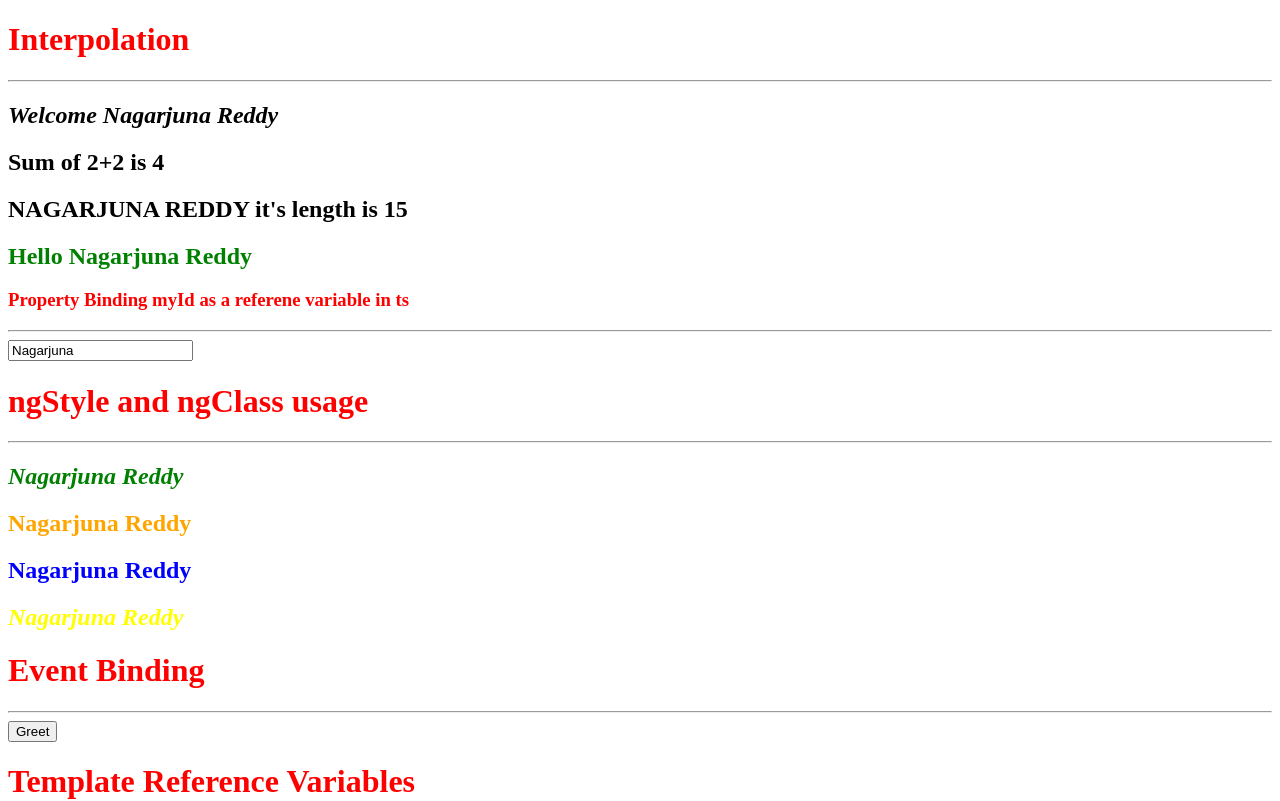
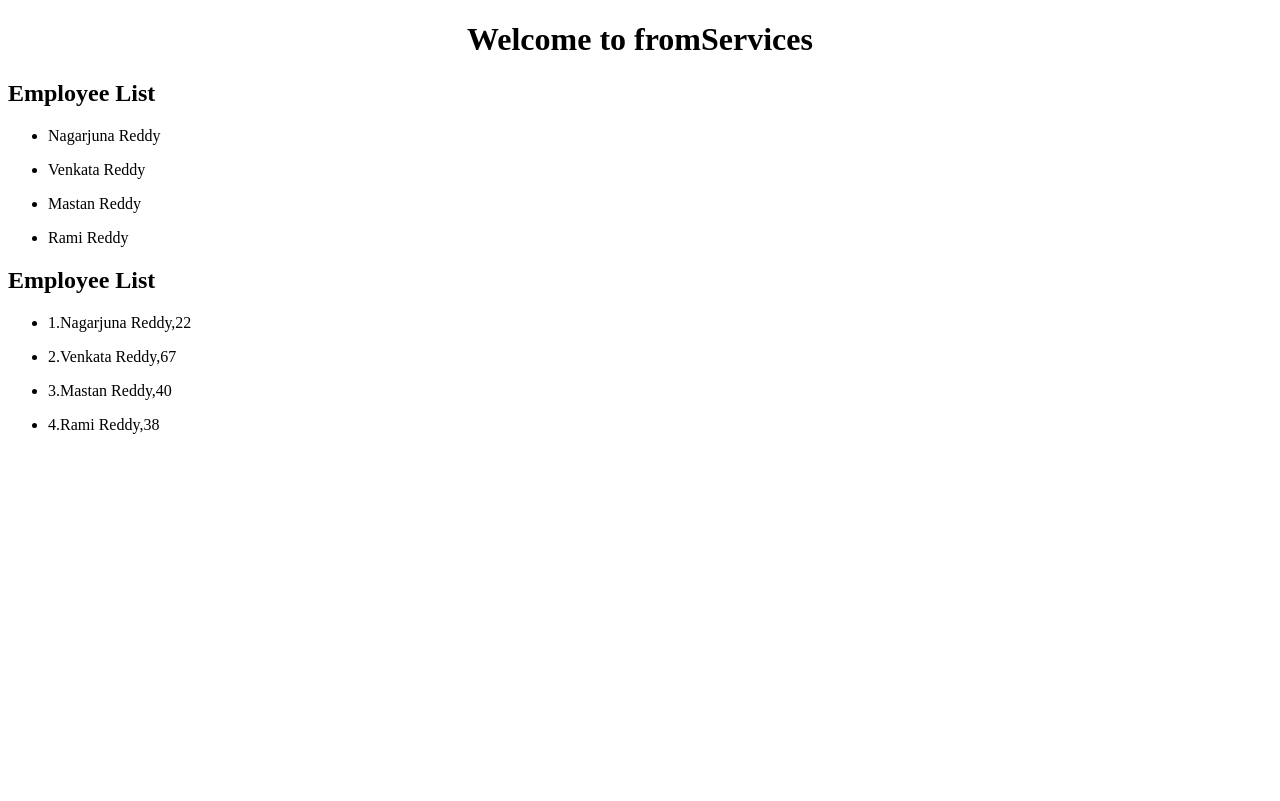
Before and after one commit to NagarjunaReddyMandati937/Codevolution, an Angular app: page / in a window 1280 px wide. Shown: the top 801 px of the page. Built offline with nearby package versions, Linux system fonts and the light colour scheme.

Commit message:
employee service added

```diff
--- a/src/app/app.component.html
+++ b/src/app/app.component.html
@@ -1 +1,6 @@
-<app-test></app-test>
+<div style="text-align: center;">
+    <h1>Welcome to {{title}}</h1>
+
+</div>
+<app-employee></app-employee>
+<app-employee-details></app-employee-details>
--- /dev/null
+++ b/src/app/employee-details/employee-details.component.html
@@ -0,0 +1 @@
+<p>employee-details works!</p>
--- /dev/null
+++ b/src/app/employee-details/employee-details.component.ts
@@ -0,0 +1,20 @@
+import { Component, OnInit } from '@angular/core';
+import { EmployeeService } from '../employee.service';
+
+@Component({
+  selector: 'app-employee-details',
+  template: `
+  <h2>Employee List</h2>
+  <ul *ngFor="let employee of employees">
+  <li>{{employee.id}}.{{employee.name}},{{employee.age}}</li>
+  </ul>`,
+  styleUrls: ['./employee-details.component.css']
+})
+export class EmployeeDetailsComponent implements OnInit {
+  public employees = [];
+  constructor(private _empservice:EmployeeService) { }
+
+  ngOnInit(){
+    this.employees = this._empservice.getEmployees();
+  }
+}
--- /dev/null
+++ b/src/app/employee.service.ts
@@ -0,0 +1,17 @@
+import { Injectable } from '@angular/core';
+
+@Injectable({
+  providedIn: 'root'
+})
+export class EmployeeService {
+
+  constructor() { }
+  getEmployees() {
+    return [
+      { "id": 1, "name": "Nagarjuna Reddy", "age": 22 },
+      { "id": 2, "name": "Venkata Reddy", "age": 67 },
+      { "id": 3, "name": "Mastan Reddy", "age": 40 },
+      { "id": 4, "name": "Rami Reddy", "age": 38 },
+    ]
+  }
+}
--- /dev/null
+++ b/src/app/employee/employee.component.html
@@ -0,0 +1 @@
+<p>employee works!</p>
--- /dev/null
+++ b/src/app/employee/employee.component.ts
@@ -0,0 +1,22 @@
+import { Component, OnInit } from '@angular/core';
+import { EmployeeService } from '../employee.service';
+
+@Component({
+  selector: 'app-employee',
+  template: `
+  <h2>Employee List</h2>
+  <ul *ngFor="let employee of employees">
+  <li>{{employee.name}}</li>
+  </ul>
+  `,
+  styleUrls: ['./employee.component.css']
+})
+export class EmployeeComponent implements OnInit {
+  public employees = [];
+  constructor(private _empservice: EmployeeService) { }
+
+  ngOnInit() {
+    this.employees = this._empservice.getEmployees();
+  }
+
+}
--- a/src/app/test/test.component.ts
+++ /dev/null
@@ -1,101 +0,0 @@
-import { Component, OnInit } from '@angular/core';
-
-@Component({
-  selector: 'app-test',
-  template: `
-  <h1 style="color:red;">Interpolation</h1><hr>
-  <h2 class="text-special">
-    Welcome {{name}}
-  </h2>
-  <h2>Sum of 2+2 is {{2+2}}</h2>
-  <h2>{{name.toUpperCase()}} it's length is {{name.length}} </h2>
-  <h2 class="text-success">{{greetUser()}}</h2>
-  <h3 style="color:red;">Property Binding myId as a referene variable in ts</h3><hr>
-  <input type="text" value="Nagarjuna" [id]="myId">
-  <h1 style="color:red;">ngStyle and ngClass usage</h1><hr>
-
-  <h2 [ngClass]="messageClasses">Nagarjuna Reddy</h2>
-  <h2 [style.color]="'orange'">Nagarjuna Reddy</h2>
-  <h2 [style.color]=" hasError ? 'green':'blue'">Nagarjuna Reddy</h2>
-  <h2 [ngStyle]="cusStyles">Nagarjuna Reddy</h2>
-  <h1 style="color:red;">Event Binding</h1><hr>
-  <button (click)="onClick()">Greet</button>
-  {{greeting}}
-<h1 style="color:red;">Template Reference Variables</h1><hr>
-  <input #input type="text">&nbsp;
-  <button (click)="onLogMessage(input.value)">Log</button>
-  <p>Interpolation Value typed in text field : {{input.value}}</p>
-<h1 style="color:red">Two way Binding [(ngModel)]="bind"</h1>
-<input [(ngModel)]="bind" type="text">
-<p>Typed text in text field : {{bind}}</p>
-<h1 style="color:red">Directives</h1><h1 style="color:red;">ngIf Directive example if DisplayName = true it shows Codevaluation else Hidden</h1><hr>
-<div *ngIf="DisplayName then thenBlock else elseBlock"></div>
-<ng-template #thenBlock>
-<h2>Codevaluation</h2>
-</ng-template>
-<ng-template #elseBlock>
-<h2>Hidden</h2>
-</ng-template>
-
-<h1 style="color:red;">ngSwitch Directive Bases on variable name color</h1><hr>
-<div [ngSwitch]="Color">
-  <div *ngSwitchCase="'red'">You Picked Red Color</div>
-  <div *ngSwitchCase="'blue'">You Picked Blue Color</div>
-  <div *ngSwitchCase="'green'">You Picked Green Color</div>
-  <div *ngSwitchDefault>Pick another color</div>
-</div>
-<h1 style="color:red;">ngFor Directive</h1><hr>
-<div *ngFor="let color of colors; index as i">
-<h2>{{i}} {{color}}</h2>
-</div>
-  `,
-  styles: [
-    `.text-success{
-      color:green;
-    }
-    .text-danger{
-      color:green;
-    }
-    .text-special{
-      font-style:italic;
-    }
-    `
-  ]
-})
-export class TestComponent implements OnInit {
-  public bind = ''
-  public Color = 'red'
-  public name = 'Nagarjuna Reddy'
-  public myId = 'testId'
-  public DisplayName = true
-  public hasError = false
-  public isSpecial = true
-  public greeting = ''
-  public colors=['red','blue','green','yellow','grey']
-  public messageClasses = {
-    "text-success": this.hasError,
-    "text-danger": !this.hasError,
-    "text-special": this.isSpecial
-  }
-
-  public cusStyles = {
-    color: "yellow",
-    fontStyle: "italic"
-  }
-  constructor() { }
-
-  ngOnInit(): void {
-  }
-
-  greetUser() {
-    return " Hello " + this.name;
-  }
-  onClick() {
-    console.log("Welcome to Codevaluation");
-    this.greeting = 'Welcome to Codevaluation'
-  }
-  onLogMessage(value) {
-    console.log(value)
-  }
-
-}
```
Also changed, not shown: src/app/app.module.ts (+7 -3 lines), src/app/employee-details/employee-details.component.css (added), src/app/employee/employee.component.css (added), 1 other file (tests, documents, lock files or other folders).
